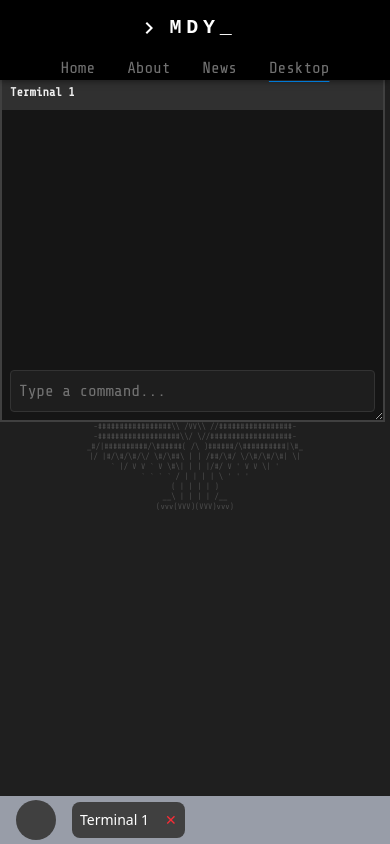
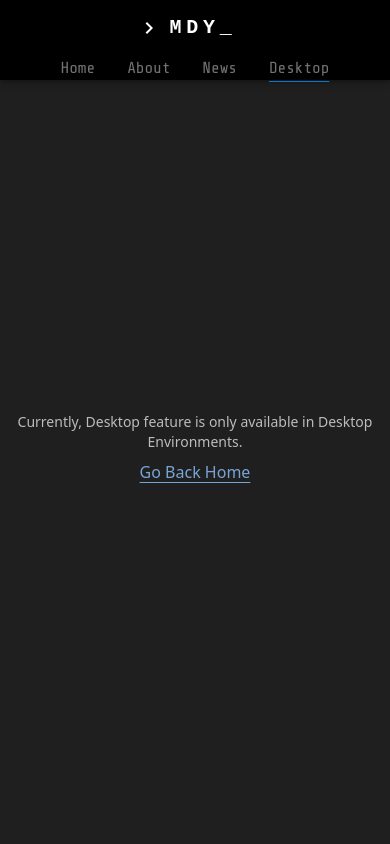
Before and after one commit to dgndds/portfolio, a React (Vite) app: page /#/desktop in a window 390 px wide. Built offline with nearby package versions, Linux system fonts and the light colour scheme; some icons are missing.

Commit message:
responsive desktop page

```diff
--- a/src/pages/OpSys.tsx
+++ b/src/pages/OpSys.tsx
@@ -23,7 +23,8 @@ const OpSys = () => {
   };
 
   return (
-    <div className="flex flex-col items-center justify-center w-full h-[calc(100vh-124px)] text-white -mt-4">
+    <>
+      <div className="hidden md:flex flex-col items-center justify-center w-full h-[calc(100vh-124px)] text-white -mt-4">
         <div className="h-full w-full relative">
           <div className="absolute inset-0 flex items-center justify-center pointer-events-none">
             <AsciiArt className="bg-[#1f1f1f] border-none opacity-20" />
@@ -76,6 +77,12 @@ const OpSys = () => {
           </div>
         </div>
       </div>
+
+      <div className="w-full h-[calc(100vh-124px)] flex justify-center items-center text-center flex-col gap-2">
+        <p className="text-white/70 text-sm"> Currently, Desktop feature is only available in Desktop Environments. </p>
+        <a href="/" className="text-blue-300/80 underline underline-offset-4"> Go Back Home</a>
+      </div>
+    </>
   );
 };
 
```
Lines whose indentation alone changed are shown as unchanged.
